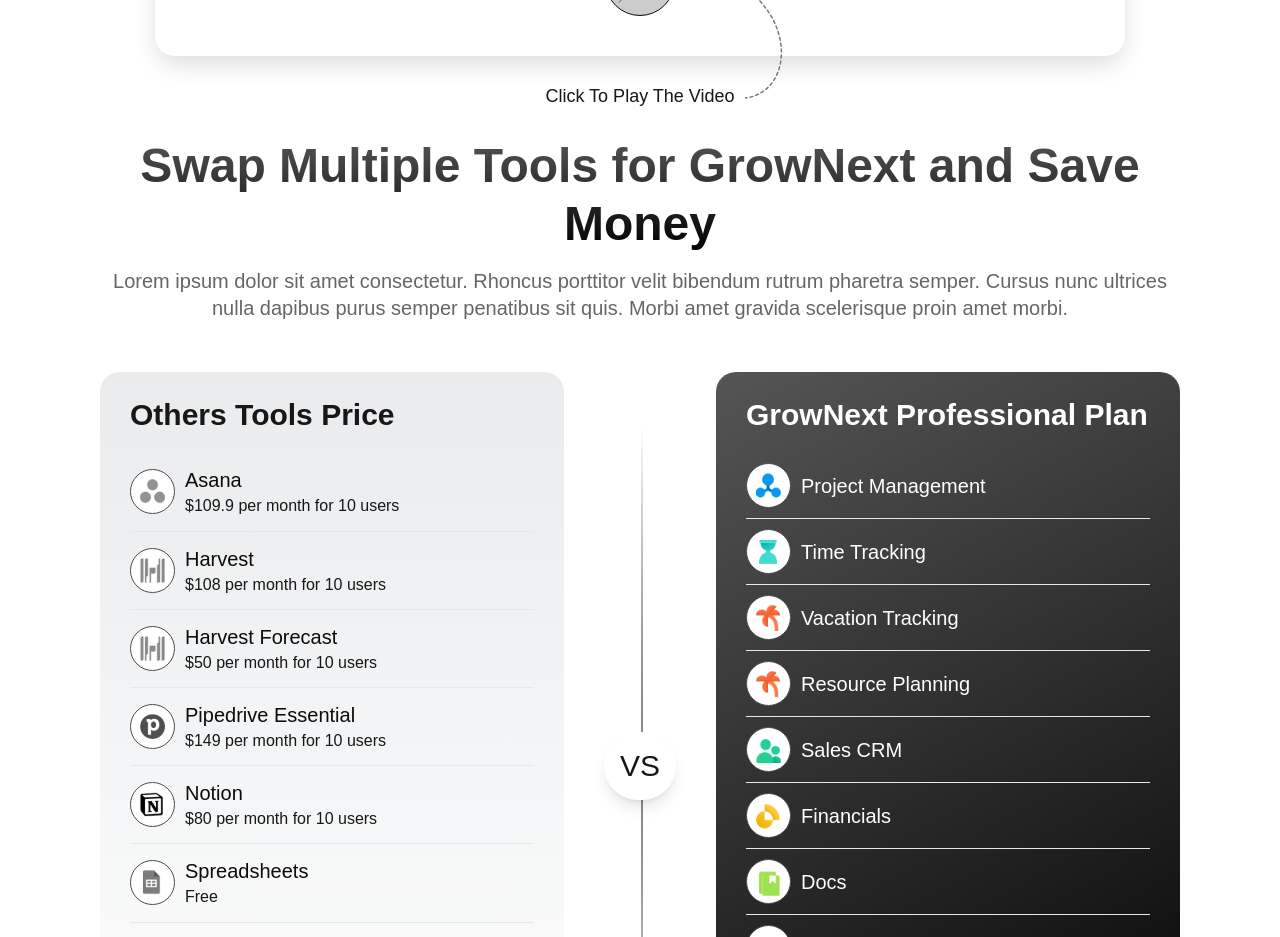
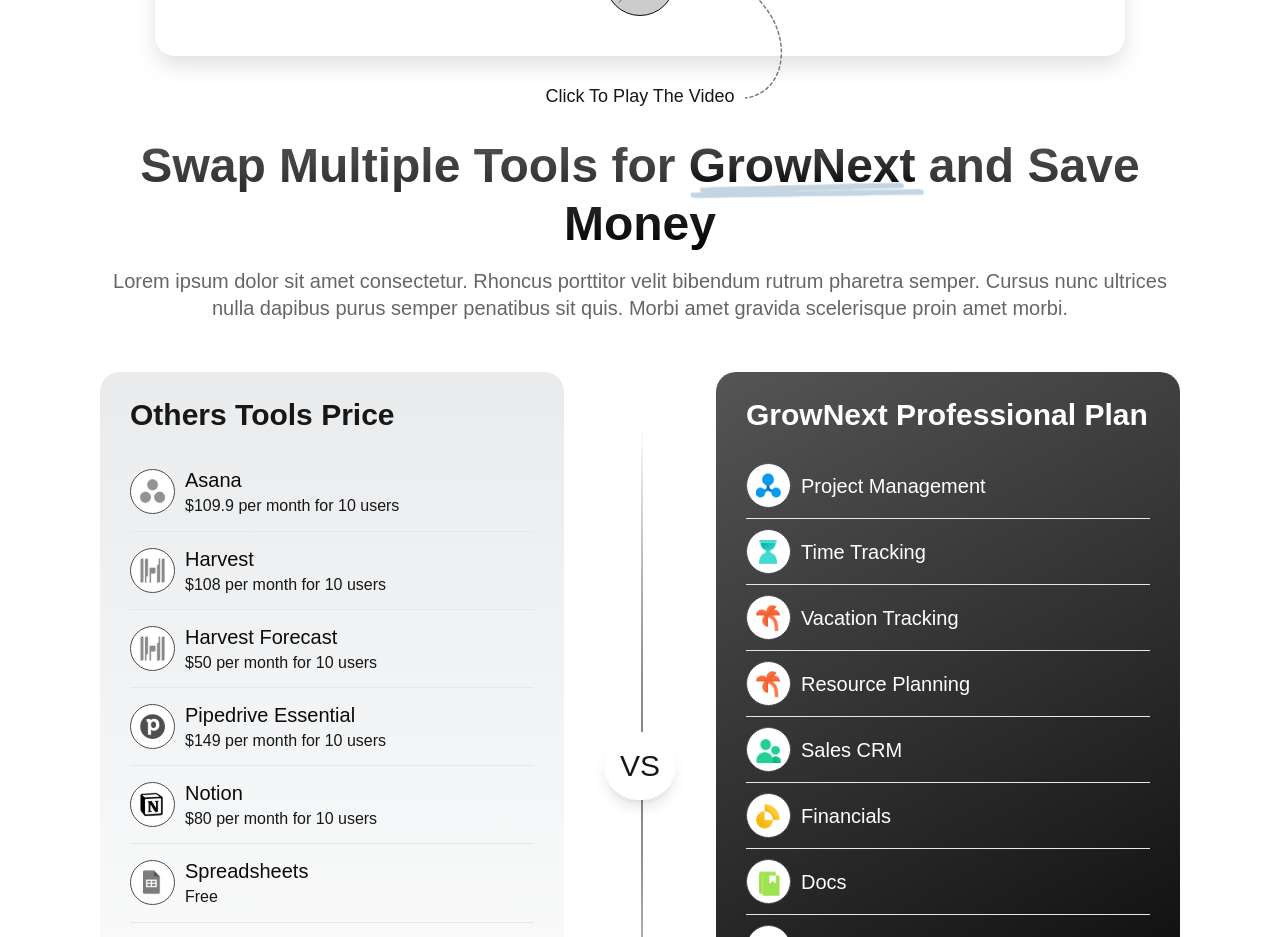
Before and after one commit to oleksandr7268/grownext, a Next.js app: page / in a window 1280 px wide. Shown: the part 3200-4137 px from the top of the page. Built offline with nearby package versions, Linux system fonts and the light colour scheme; a web font is replaced by a local one.

Commit message:
All done

```diff
--- a/src/app/sections/Plan.tsx
+++ b/src/app/sections/Plan.tsx
@@ -18,8 +18,12 @@ const Plan = () => {
 	return (
 		<div className="mx-2.5 px-8 lg:px-0">
 			<div className="mx-10 lg:mx-0">
-				<h1 className="text-center text-[48px] leading-[57.6px] font-extrabold from-[#555555] to-black bg-gradient-to-b bg-clip-text text-transparent">
-					Swap Multiple Tools for GrowNext and Save Money
+				<h1 className="text-center text-[40px] md:text-[42px] lg:text-[48px] leading-[120%] font-extrabold from-[#555555] to-black bg-gradient-to-b bg-clip-text text-transparent">
+					Swap Multiple Tools for&nbsp;
+					<span className="from-[#555555] to-black bg-gradient-to-b bg-clip-text font-extrabold relative after:absolute after:bottom-0 after:left-0 after:w-[100%] after:translate-y-[40%] after:h-[30%] after:bg-contain after:bg-no-repeat after:bg-[url('/font_underline.png')] after:-z-20">
+						GrowNext&nbsp;
+					</span>
+					and Save Money
 				</h1>
 				<h2 className="text-center mt-4 text-[20px] leading-[27px] text-[#666666] max-w-[1070px] mx-auto">
 					Lorem ipsum dolor sit amet consectetur. Rhoncus porttitor velit bibendum rutrum pharetra semper. Cursus nunc ultrices nulla dapibus purus semper penatibus sit quis. Morbi amet
```
